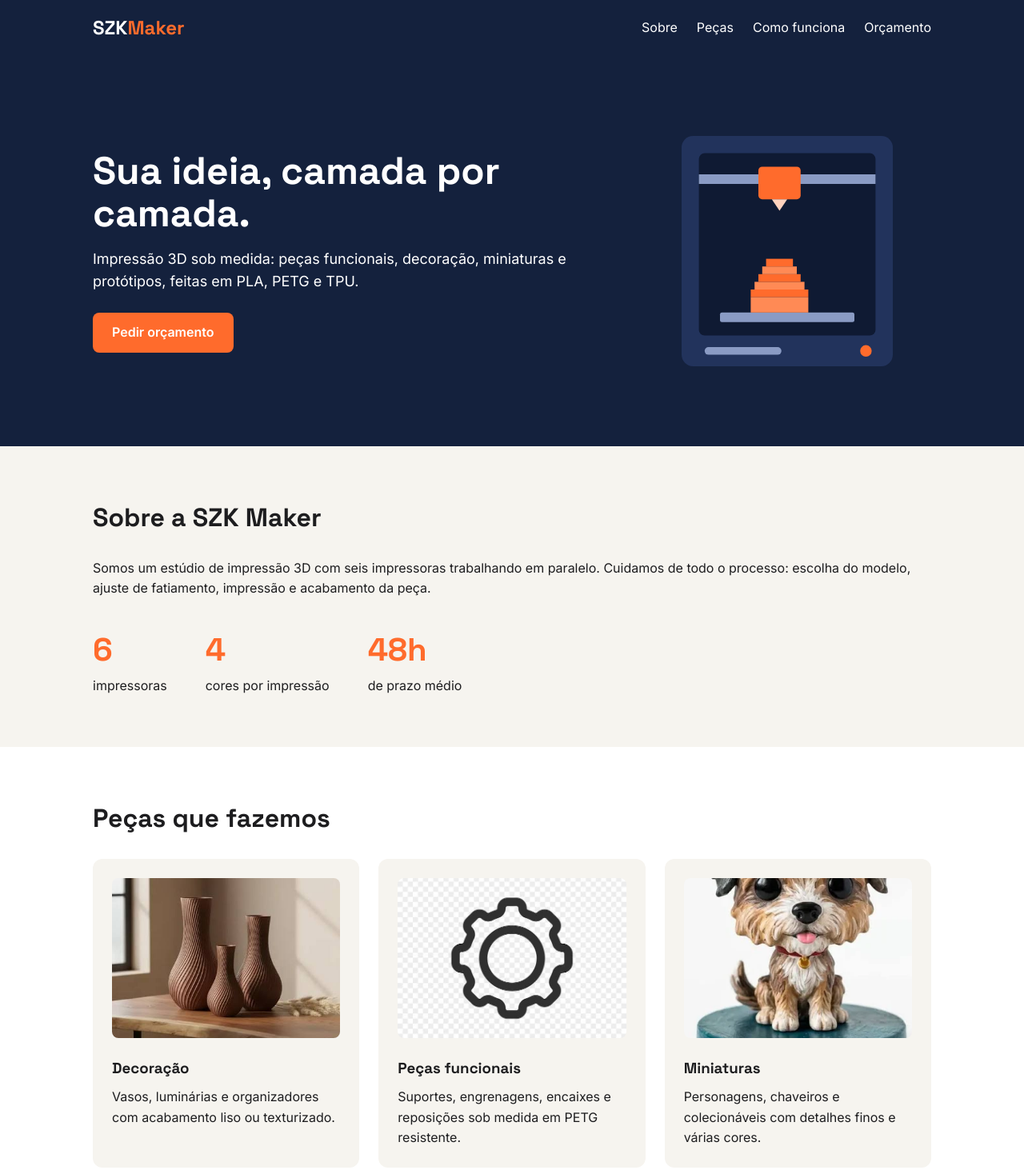
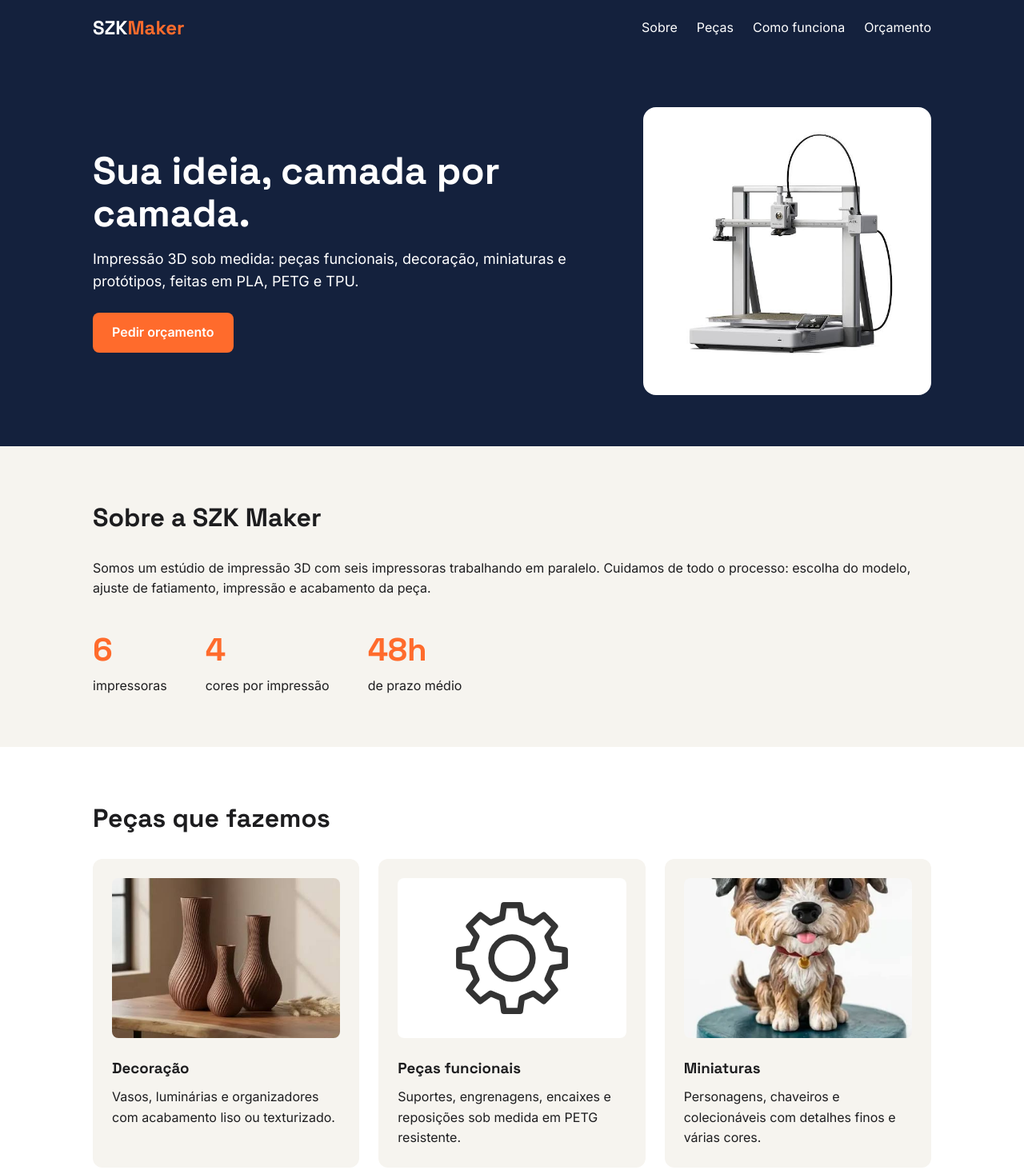
Before and after one commit to adryanszencz/EBAC, a plain HTML site: page index.html in a window 1280 px wide. Shown: the top 1463 px of the page at 80% size. Drawn offline with Linux system fonts and the light colour scheme.

Commit message:
Usa foto da impressora no topo e engrenagem em SVG

```diff
--- a/index.html
+++ b/index.html
@@ -32,7 +32,7 @@
                     <p>Impressão 3D sob medida: peças funcionais, decoração, miniaturas e protótipos, feitas em PLA, PETG e TPU.</p>
                     <a href="#orcamento" class="button">Pedir orçamento</a>
                 </div>
-                <img src="./imagens/impressora.svg" alt="Ilustração de uma impressora 3D imprimindo uma peça" class="hero__image">
+                <img src="./imagens/impressora.png" alt="Impressora 3D Bambu Lab A2L" class="hero__image">
             </div>
         </section>
 
@@ -58,7 +58,7 @@
                         <p>Vasos, luminárias e organizadores com acabamento liso ou texturizado.</p>
                     </article>
                     <article class="card">
-                        <img src="./imagens/engrenagem.png" alt="Ícone de engrenagem representando peças funcionais">
+                        <img src="./imagens/engrenagem.svg" alt="Ícone de engrenagem representando peças funcionais" class="card__icon">
                         <h3>Peças funcionais</h3>
                         <p>Suportes, engrenagens, encaixes e reposições sob medida em PETG resistente.</p>
                     </article>
--- a/style.css
+++ b/style.css
@@ -115,6 +115,9 @@ h1, h2, h3, .logo {
 .hero__image {
     width: 360px;
     max-width: 100%;
+    background-color: #fff;
+    border-radius: 16px;
+    padding: 16px;
 }
 
 /* Seções */
@@ -163,6 +166,12 @@ h1, h2, h3, .logo {
     object-fit: cover;
     border-radius: 8px;
     margin-bottom: 16px;
+}
+
+.card img.card__icon {
+    object-fit: contain;
+    background-color: #fff;
+    padding: 24px;
 }
 
 .card h3 {
```
Also changed, not shown: imagens/engrenagem.png (deleted), imagens/engrenagem.svg (added), imagens/impressora.png (added), imagens/impressora.svg (deleted).
